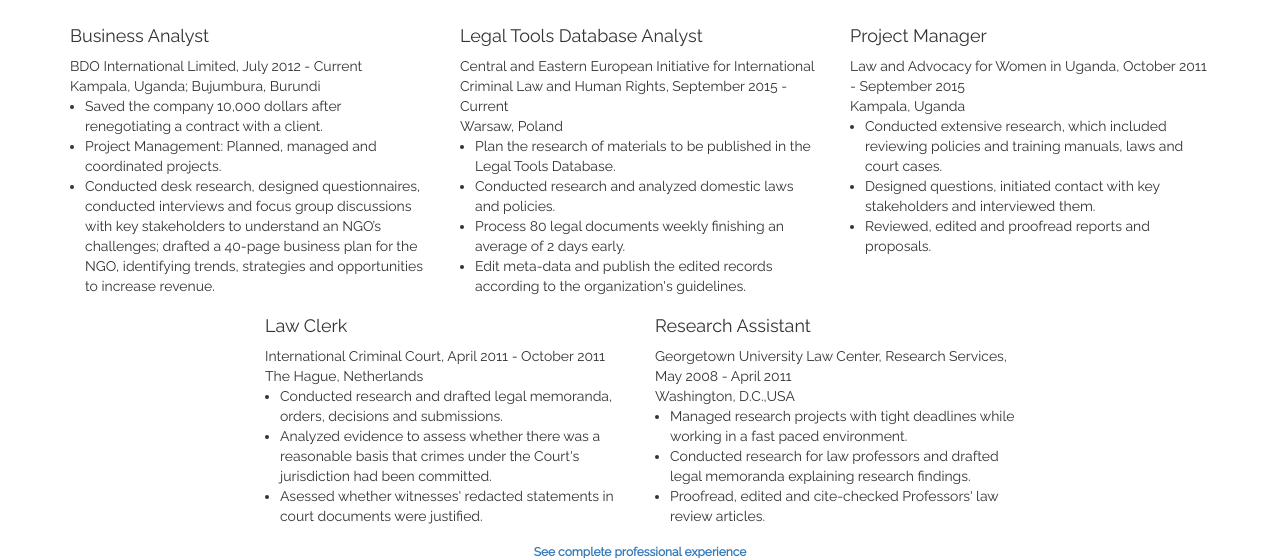
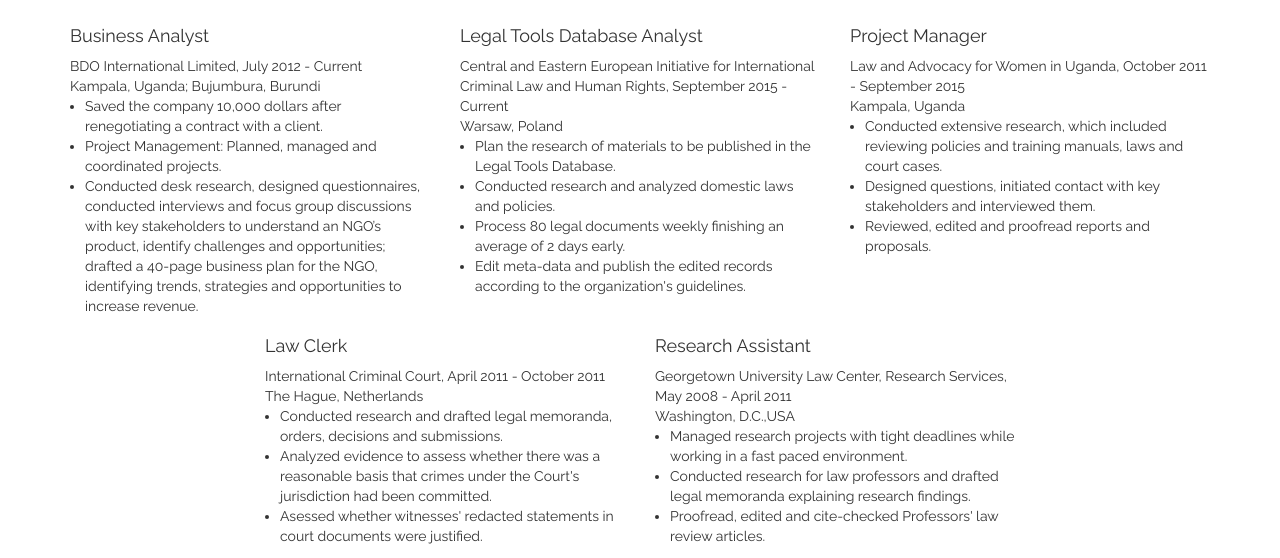
Before and after one commit to lizette112162/resume_app, a Flask app: page / in a window 1280 px wide. Shown: the part 2522-3080 px from the top of the page. Run offline with Flask 2, Linux system fonts and the light colour scheme; some libraries are stand-ins or nearby versions.

Commit message:
Updated files

```diff
--- a/templates/index.html
+++ b/templates/index.html
@@ -233,7 +233,7 @@ body {
           <ul>
             <li>Saved the company 10,000 dollars after renegotiating a contract with a client.</li>
             <li>Project Management: Planned, managed and coordinated projects.</li>
-            <li>Conducted desk research, designed questionnaires, conducted interviews and focus group discussions with key stakeholders to understand an NGO’s challenges;
+            <li>Conducted desk research, designed questionnaires, conducted interviews and focus group discussions with key stakeholders to understand an NGO’s product, identify challenges and opportunities;
               drafted a 40-page business plan for the NGO, identifying trends, strategies and opportunities to increase revenue.</li>
           </ul>
         </div>
```
